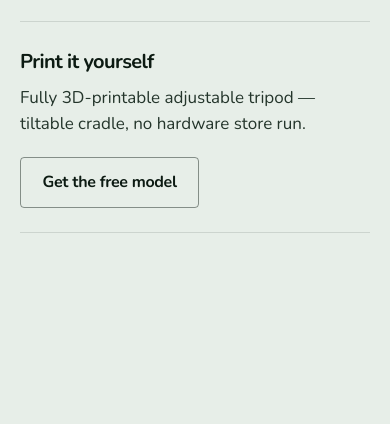
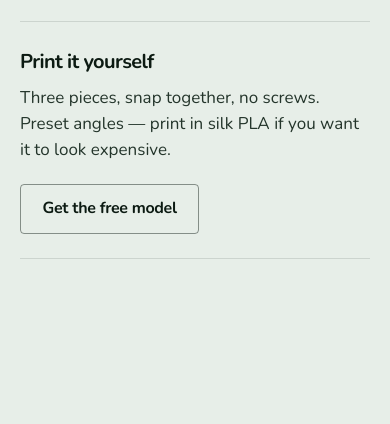
Before and after one commit to ErdTheTurd/Thwack, a plain HTML site: page index.html in a window 390 px wide. Shown: the part 5415-5839 px from the top of the page. Drawn offline with nearby package versions, Linux system fonts and the light colour scheme.

Commit message:
Point DIY mount link to the simpler 5-in-1 phone stand.
Fewer parts, snap fit, preset angles, cheaper to print.

Co-authored-by: Cursor <cursoragent@cursor.com>

```diff
--- a/index.html
+++ b/index.html
@@ -171,8 +171,8 @@
         </div>
         <div>
           <h3>Print it yourself</h3>
-          <p>Fully 3D-printable adjustable tripod — tiltable cradle, no hardware store run.</p>
-          <a class="btn btn-ghost" href="https://makerworld.com/en/models/1582053-adjustable-vertical-phone-tripod-full-3d-printed" target="_blank" rel="noopener">Get the free model</a>
+          <p>Three pieces, snap together, no screws. Preset angles — print in silk PLA if you want it to look expensive.</p>
+          <a class="btn btn-ghost" href="https://makerworld.com/en/models/1096350-phone-stand-tripod-5-in-1-shoot-pov-close-ups" target="_blank" rel="noopener">Get the free model</a>
         </div>
       </div>
     </section>
```
